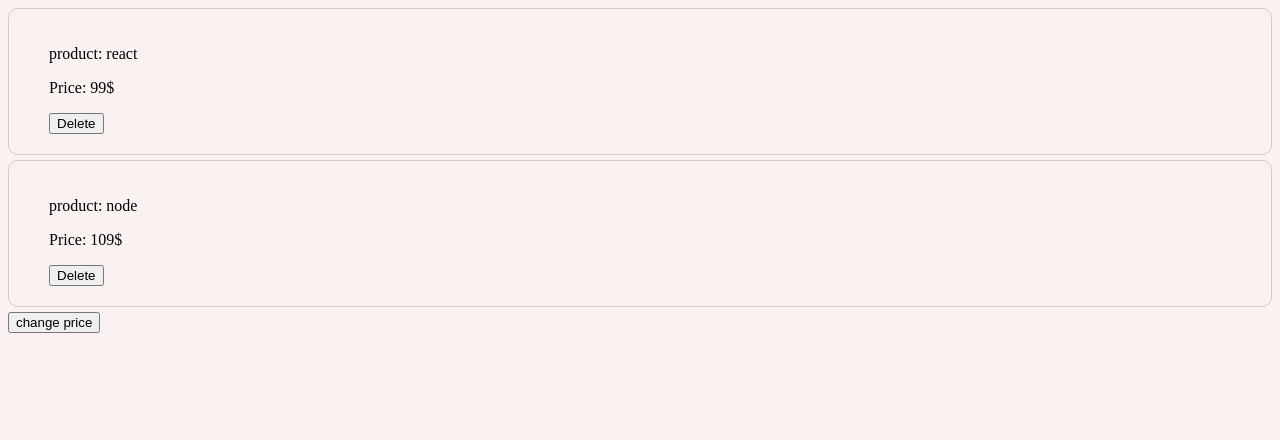
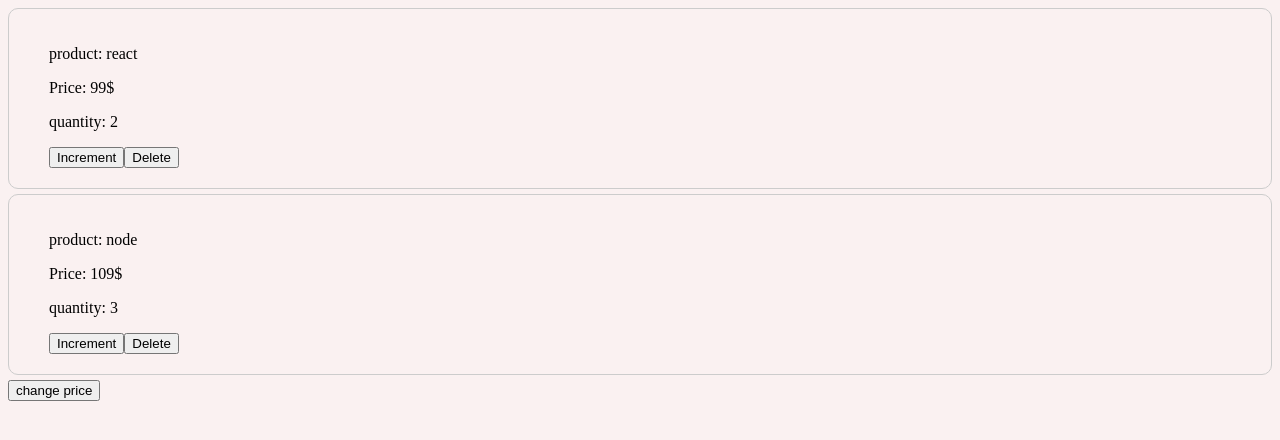
Before and after one commit to reyhaneh-moayeri/react-journey, a React (Create React App) app: page / in a window 1280 px wide. Shown: the top 440 px of the page. Built offline with nearby package versions, Linux system fonts and the light colour scheme.

Commit message:
add increment button for products

```diff
--- a/src/components/ProductList/ProductList.js
+++ b/src/components/ProductList/ProductList.js
@@ -8,12 +8,14 @@
         title: "react",
         price: "99$",
         description: "this is the good product",
+        quantity: 2,
       },
       {
         id: 2,
         title: "node",
         price: "109$",
         description: "learn node js with this course",
+        quantity: 3,
       },
     ],
   };
@@ -23,16 +25,23 @@
     this.setState({ products: filteredProducts });
   };
 
+  incrementHandler = (id) => {
+    const products = [...this.state.products];
+    const selectedProduct = products.find((p) => p.id === id);
+    selectedProduct.quantity++;
+    this.setState({ products });
+  };
+
   render() {
     return (
       <div>
-        {this.state.products.map((product) => {
+        {this.state.products.map((product, index) => {
           return (
             <Products
-              title={product.title}
-              price={product.price}
-              key={product.title}
+              product={product}
+              key={index}
               onDelete={() => this.removeHandler(product.id)}
+              onIncrement={() => this.incrementHandler(product.id)}
             ></Products>
           );
         })}
--- a/src/components/Products/Products.js
+++ b/src/components/Products/Products.js
@@ -3,8 +3,10 @@
 const Product = (props) => {
   return (
     <div className={styles.products}>
-      <p>product: {props.title}</p>
-      <p>Price: {props.price}</p>
+      <p>product: {props.product.title}</p>
+      <p>Price: {props.product.price}</p>
+      <p>quantity: {props.product.quantity}</p>
+      <button onClick={props.onIncrement}>Increment</button>
       <button onClick={props.onDelete}>Delete</button>
       {props.children}
     </div>
```
